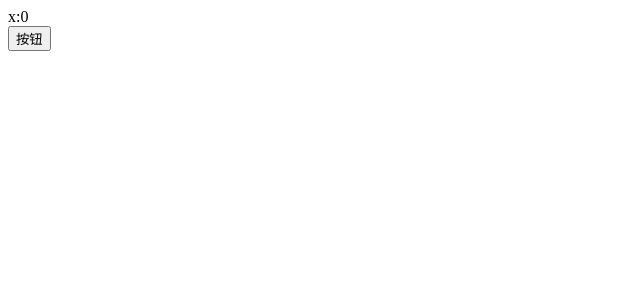
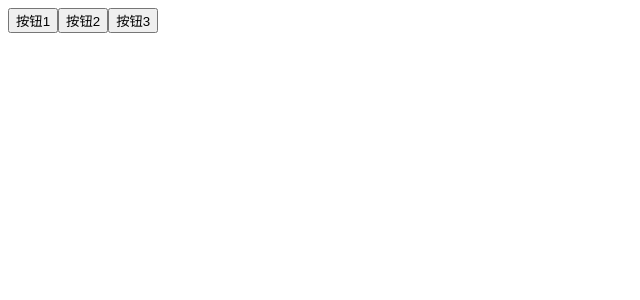
Before and after one commit to seeyax/React, a React app: page / in a window 1280 px wide. Shown: the top 300 px of the page, without its empty margins (0-640 px from the left). Built offline with nearby package versions, Linux system fonts and the light colour scheme.

Commit message:
SyntheticBaseEvent

```diff
--- a/src/index.jsx
+++ b/src/index.jsx
@@ -8,7 +8,7 @@ import 'react-app-polyfill/stable'
 // import Dialog from './views/components/Dialog';
 // import Vote from './views/Vote'
 // import NewVote from './views/NewVotes'
-import Demo from './views/SetState2'
+import Demo from './views/SyntheticEvents'
 
 
 const root = ReactDOM.createRoot(document.getElementById('root'));
--- /dev/null
+++ b/src/views/SyntheticEvents.jsx
@@ -0,0 +1,36 @@
+
+import React from 'react'
+class Demo extends React.Component {
+  /*
+  基于React内部的处理，如果我们结合合成事件绑定一个普通函数，当事件行为触发，绑定的函数执行，方法中的this是undefined
+  handle() { // 相当于加在了Demo的原型上 Demo.prototype.handle = function handle(){}
+    console.log(this); // undefined
+  }
+  解决办法：this->实例
+    + 我们可以基于JS中的bind方法：预先处理函数中的this和实参的
+    + 推荐：当然也可以把绑定的函数设置为'箭头函数'，让其使用上下文中的this[也就是我们的实例]
+  */
+
+  handle1 = (ev) => { // 给实例.handle1 = () => {...}
+    console.log(this); // 实例
+    console.log(ev); // SyntheticBaseEvent 合成事件对象
+    // 合成事件对象[React内部经过特殊处理，把各个浏览器的事件对象统一化后，构建的一个事件对象]
+  }
+  handle2 () {
+    console.log(this); // undefined
+  }
+
+  handle3(x,y) {
+    console.log(this, x, y); // 实例,10,20
+  }
+  render() {
+    return <div>
+      <button onClick={this.handle1}>按钮1</button>
+      <button onClick={this.handle2}>按钮2</button>
+      <button onClick={this.handle3.bind(this, 10, 20)}>按钮3</button>
+    </div>
+  }
+
+}
+
+export default Demo
```
